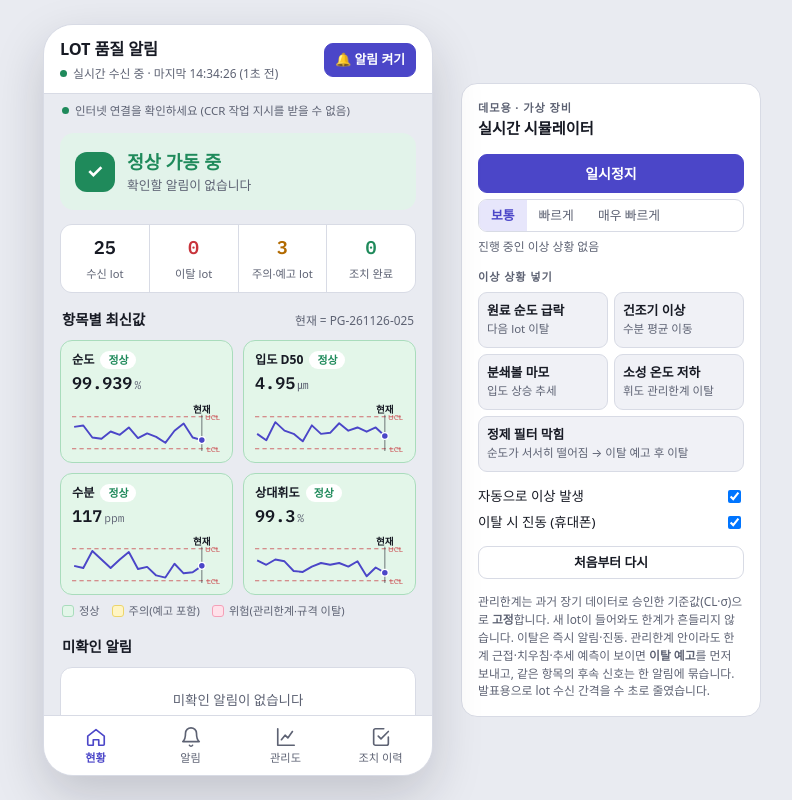
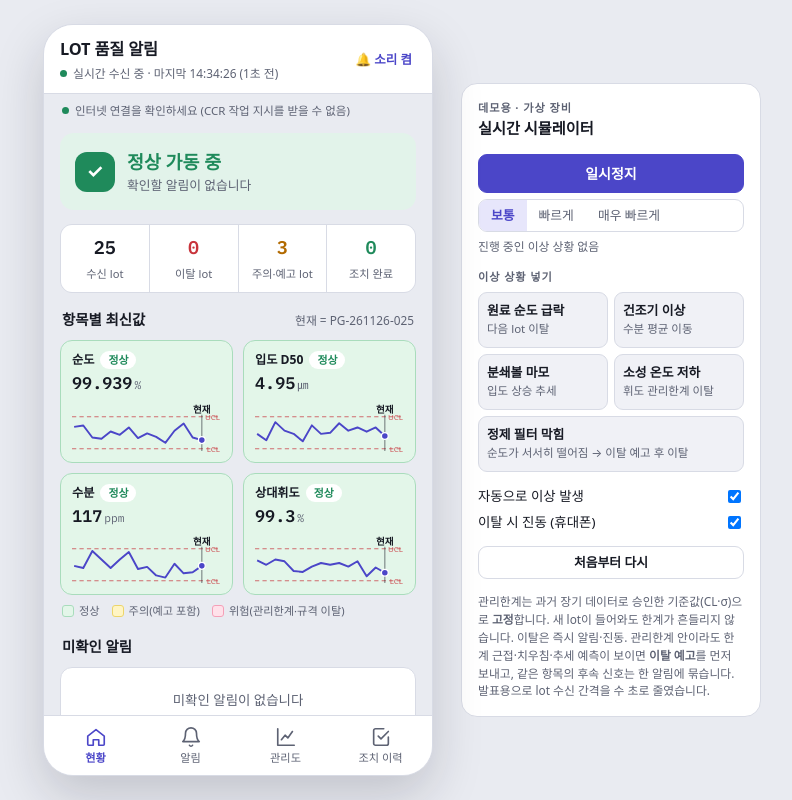
Before and after one commit to siwhan3621-tech/lot-dashboard, a plain HTML site: page live.html in a window 1280 px wide. Shown: the whole page, without its empty margins (238-1030 px from the left). Drawn offline with Linux system fonts and the light colour scheme; a web font is replaced by a local one.

Commit message:
알림 켜기 버튼 제거, 소리 켬 기본 고정

```diff
--- a/live.html
+++ b/live.html
@@ -126,7 +126,7 @@ button{cursor:pointer}
 .res button{border:1px solid var(--line);background:var(--surface);border-radius:10px;padding:10px 12px;text-align:left}
 .res button b{display:block;font-size:.88rem} .res button span{font-size:.76rem;color:var(--muted)}
 .res button[aria-pressed="true"]{border-color:var(--accent);background:var(--accent-soft)}
-.iconbtn.snd-off{color:var(--muted)} .iconbtn.snd-need{background:var(--accent);border-color:var(--accent);color:var(--surface)}
+.sndst{font-size:.78rem;font-weight:600;color:var(--accent);white-space:nowrap;padding:6px 4px}
 .dot{width:8px;height:8px;border-radius:50%;background:var(--ok);display:inline-block;flex-shrink:0}
 .dot.warn{background:var(--warn)} .dot.bad{background:var(--bad)}
 
@@ -237,7 +237,7 @@ button{cursor:pointer}
         <h1>LOT 품질 알림</h1>
         <span class="live on" id="live"><i></i><span id="liveTxt">실시간 수신 중</span></span>
       </div>
-      <button class="iconbtn snd-need" type="button" id="sndBtn">🔔 알림 켜기</button>
+      <span class="sndst" id="sndBtn" aria-label="소리 알림 켜짐">🔔 소리 켬</span>
       <button class="iconbtn demo-btn" type="button" id="demoBtn">데모</button>
     </header>
 
@@ -522,8 +522,10 @@ function unlockAudio(){try{
   // 무음 버퍼를 한 번 재생해 오디오 출력을 확실히 깨움 (iOS)
   if(actx){const b=actx.createBuffer(1,1,22050),s=actx.createBufferSource();s.buffer=b;s.connect(actx.destination);s.start(0)}
   audioOn=!!actx}catch(e){}}
-// 화면 아무 곳을 눌러도 소리 준비 (단, 알림 버튼 자체는 아래 onclick에서 처리 → 켜자마자 무음으로 바뀌던 문제 방지)
-document.addEventListener('pointerdown',e=>{if(e.target.closest&&e.target.closest('#sndBtn'))return;const was=audioOn;unlockAudio();if(!was&&audioOn)renderSnd()},{passive:true});
+// 소리는 항상 켬(끄는 버튼 없음). 페이지가 열리자마자 오디오를 준비하고,
+// 브라우저가 막아 두었으면 화면에 처음 손이 닿는 순간(터치·클릭·키) 자동으로 풀림
+['pointerdown','touchstart','touchend','click','keydown'].forEach(ev=>document.addEventListener(ev,()=>unlockAudio(),{passive:true,capture:true}));
+unlockAudio();
 // 화면이 꺼졌다 켜지면 오디오가 멈춰 있을 수 있어 다시 깨움
 document.addEventListener('visibilitychange',()=>{if(document.visibilityState==='visible'&&actx&&actx.state!=='running')try{actx.resume()}catch(e){}});
 const SND={
@@ -542,9 +544,7 @@ function playSnd(name){
     o.connect(g);g.connect(actx.destination);o.start(t);o.stop(t+d+.03);t+=d+gap});
 }
 function vib(p){try{if($('vib').checked&&navigator.vibrate)navigator.vibrate(p)}catch(e){}}
-function renderSnd(){const b=$('sndBtn');if(!b)return;
-  b.className='iconbtn '+(!audioOn?'snd-need':muted?'snd-off':'');
-  b.textContent=!audioOn?'🔔 알림 켜기':muted?'🔕 무음':'🔔 소리 켬'}
+function renderSnd(){} // 소리는 항상 켬 고정
 
 /* ---------- CCR 작업 지시 수신 (현장 작업자 단말 기능을 이 앱에 합침) ----------
    연결: 공개 MQTT 중계 서버 2곳(WebSocket)에 동시에 접속 → 어느 네트워크에서든, 전송 횟수 제한 없이 연결
@@ -800,7 +800,6 @@ $('demoBtn').onclick=()=>$('sim').classList.add('open');
 $('simClose').onclick=()=>$('sim').classList.remove('open');
 setInterval(updLive,1000);
 $('ov').addEventListener('click',e=>{if(e.target.closest('[data-ovack]'))return ackOrder(ovKey);if(e.target.closest('[data-ovclose]'))hideOv()});
-$('sndBtn').onclick=()=>{if(!audioOn){unlockAudio();muted=false;setTimeout(()=>playSnd('test'),150);try{navigator.vibrate&&navigator.vibrate(80)}catch(e){}}else muted=!muted;renderSnd()};
 // 다시 알림 없음: 지시 하나당 알림은 도착할 때 한 번만 (미확인 지시는 홈·알림 탭 맨 위에 계속 표시)
 setInterval(hb,15000);
 // 화면이 꺼지지 않게 (지원하는 브라우저만)
```
Also changed, not shown: qr.html (+1 -1 lines).
